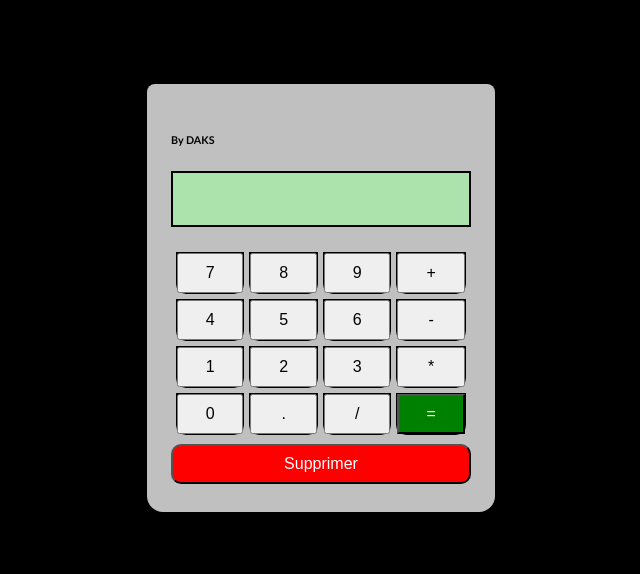
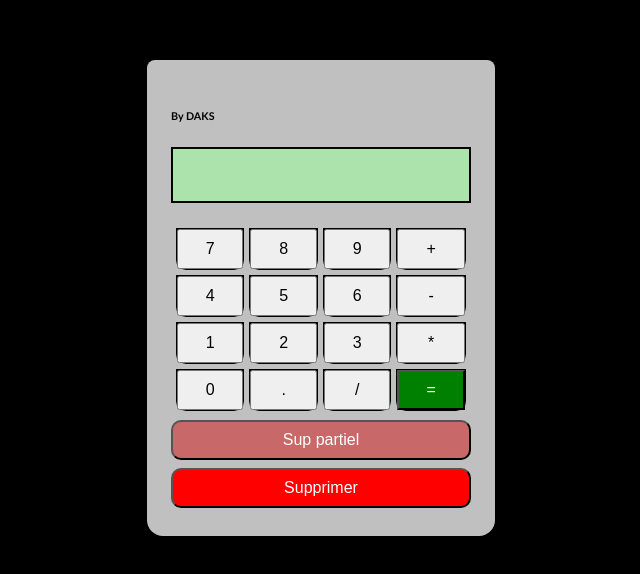
Before and after one commit to Daks38/maCalculatriceSimple, a plain HTML site: page index.html in a window 1280 px wide. Shown: the part 110-684 px from the top of the page, without its empty margins (319-959 px from the left). Drawn offline with Linux system fonts and the light colour scheme.

Commit message:
modification add btn sup_partiel,style sup_partiel et javascript creaction action sup_partiel

```diff
--- a/index.html
+++ b/index.html
@@ -85,6 +85,12 @@
             </td>
           </tr>
         </table>
+        <input
+          type="button"
+          value="Sup partiel"
+          name="supp"
+          onclick="valSupp()"
+        />
 
         <input type="button" value="Supprimer" name="sup" onclick="valSup()" />
       </div>
--- a/script.js
+++ b/script.js
@@ -3,6 +3,10 @@ function val(res) {
 }
 function valSup() {
   document.querySelector(".info").innerHTML = "";
+}
+function valSupp() {
+  let partiel = document.querySelector(".info").innerHTML;
+  document.querySelector(".info").innerHTML = partiel.slice(0, -1);
 }
 function valPlus() {
   document.querySelector(".info").innerHTML += "+";
--- a/style0.css
+++ b/style0.css
@@ -64,6 +64,14 @@ input[name="sup"] {
   color: white;
   border-radius: 10px;
 }
+input[name="supp"] {
+  width: 100%;
+  padding: 0.5em;
+  margin: 4px 0;
+  background-color: rgb(201, 104, 104);
+  color: white;
+  border-radius: 10px;
+}
 
 input[name="egal"] {
   background-color: green;
```
